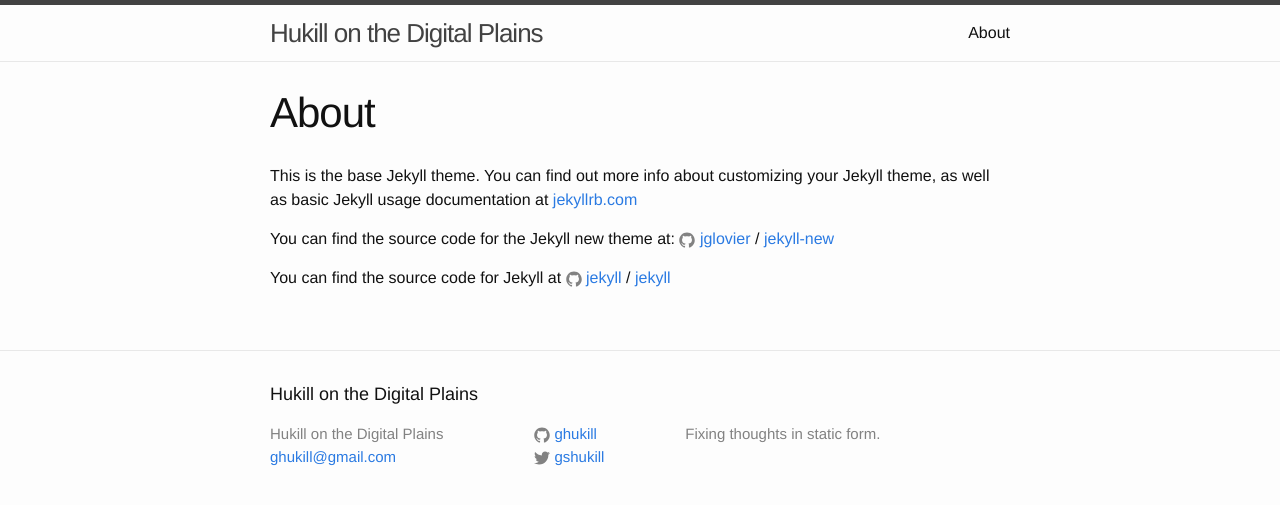
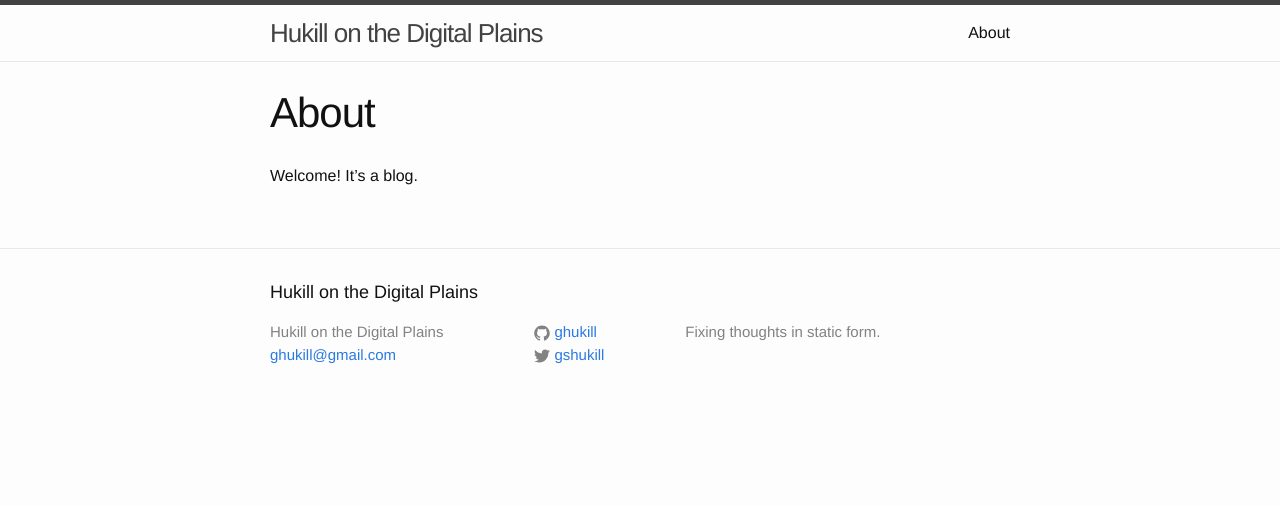
Before and after one commit to ghukill/blog, a Jekyll site: the page built from about.md, in a window 1280 px wide. Shown: the top 505 px of the page. Built offline with Jekyll 4.4.1, drawn with Linux system fonts in a browser that asks for light colours.

Commit message:
updates to about page

```diff
--- a/_config.yml
+++ b/_config.yml
@@ -10,7 +10,7 @@
 email: ghukill@gmail.com
 description: > # this means to ignore newlines until "baseurl:"
   Fixing thoughts in static form.
-baseurl: "/blog" # the subpath of your site, e.g. /blog
+baseurl: "" # the subpath of your site, e.g. /blog
 url: "http://grahamhukill.com" # the base hostname & protocol for your site
 twitter_username: gshukill
 github_username:  ghukill
--- a/about.md
+++ b/about.md
@@ -4,12 +4,4 @@
 permalink: /about/
 ---
 
-This is the base Jekyll theme. You can find out more info about customizing your Jekyll theme, as well as basic Jekyll usage documentation at [jekyllrb.com](http://jekyllrb.com/)
-
-You can find the source code for the Jekyll new theme at:
-{% include icon-github.html username="jglovier" %} /
-[jekyll-new](https://github.com/jglovier/jekyll-new)
-
-You can find the source code for Jekyll at
-{% include icon-github.html username="jekyll" %} /
-[jekyll](https://github.com/jekyll/jekyll)
+Welcome!  It's a blog.
```
